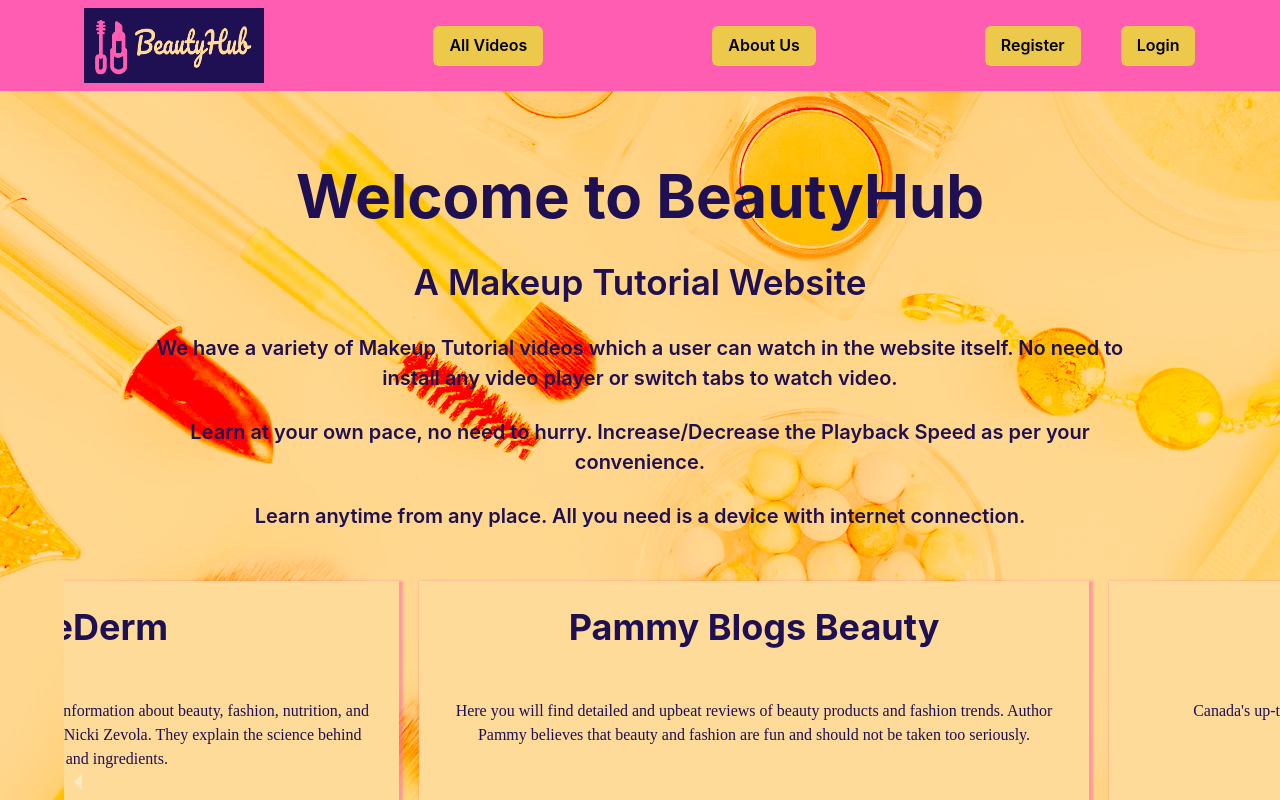
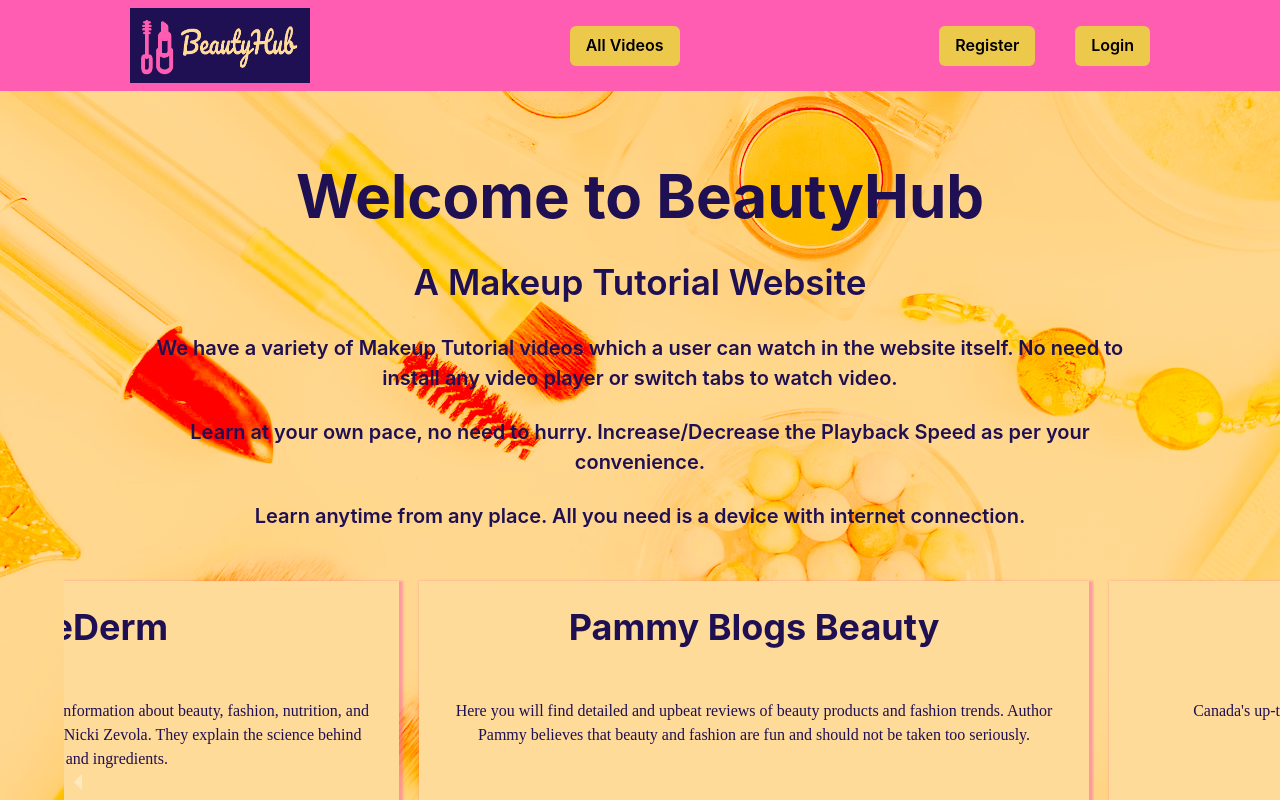
Before and after one commit to tarunksao/techies-hackathon, a Next.js app in the folder beautyhub/: page / in a window 1280 px wide. Shown: the top 800 px of the page. Built offline with nearby package versions, Linux system fonts and the light colour scheme.

Commit message:
Rectified code

```diff
--- a/beautyhub/components/Header.tsx
+++ b/beautyhub/components/Header.tsx
@@ -6,20 +6,24 @@ import Login from './Login';
 
 export default function Header() {
     return (
-        <>
         <Box  pos={'fixed'} top={0} w='full' >
             <Flex justifyContent='space-around' alignItems='center' py={2} bgColor={'#FF5DB2'} >
-                <Box w='180px' h='75px'>
-                    <Image src={'/Images/logo-color(1).png'} alt={'logo'} w='180px' h='75px' />
-                </Box>
-                <Button colorScheme={'yellow'}>All Videos</Button>
-                <Button colorScheme={'yellow'}>About Us</Button>
+                <Link href='/'>
+                    <Box w='180px' h='75px'>
+                        <Image src={'/Images/logo-color(1).png'} alt={'logo'} w='180px' h='75px' />
+                    </Box>
+                </Link>
+                <Link href='/products'>
+                    <Button colorScheme={'yellow'}>All Videos</Button>
+                </Link>
+                {/* <Link>
+                    <Button colorScheme={'yellow'}>About Us</Button>
+                </Link> */}
                 <Flex gap={10}>
                     <Register />
                     <Login />
                 </Flex>
             </Flex>
         </Box>
-        </>
     )
 };
--- a/beautyhub/src/pages/constants/constant.ts
+++ b/beautyhub/src/pages/constants/constant.ts
@@ -1,7 +1,9 @@
+import { Product } from "model/product.model";
+
 export type intstateType = {
   isLoading: boolean;
   isError: boolean;
-  homePageData: HomePagearrType[] | [];
+  homePageData: Product[] | [];
 };
 
 export type HomePagearrType = {
--- a/beautyhub/src/pages/products/[id].tsx
+++ b/beautyhub/src/pages/products/[id].tsx
@@ -10,7 +10,7 @@ export default function VidioPlay({product}:{product:Product}){
 
     // console.log(product,"product")
 
-    return <div style={{"margin":"120px 100px"}} >
+    return <div style={{"padding":"120px 100px", backgroundColor:'#ffdb99'}} >
       <div style={{margin:'auto'}}>
         <iframe
          width="1300"
```
Also changed, not shown: beautyhub/components/product.tsx (+5 -8 lines), beautyhub/src/pages/products/index.tsx (+5 -6 lines).
